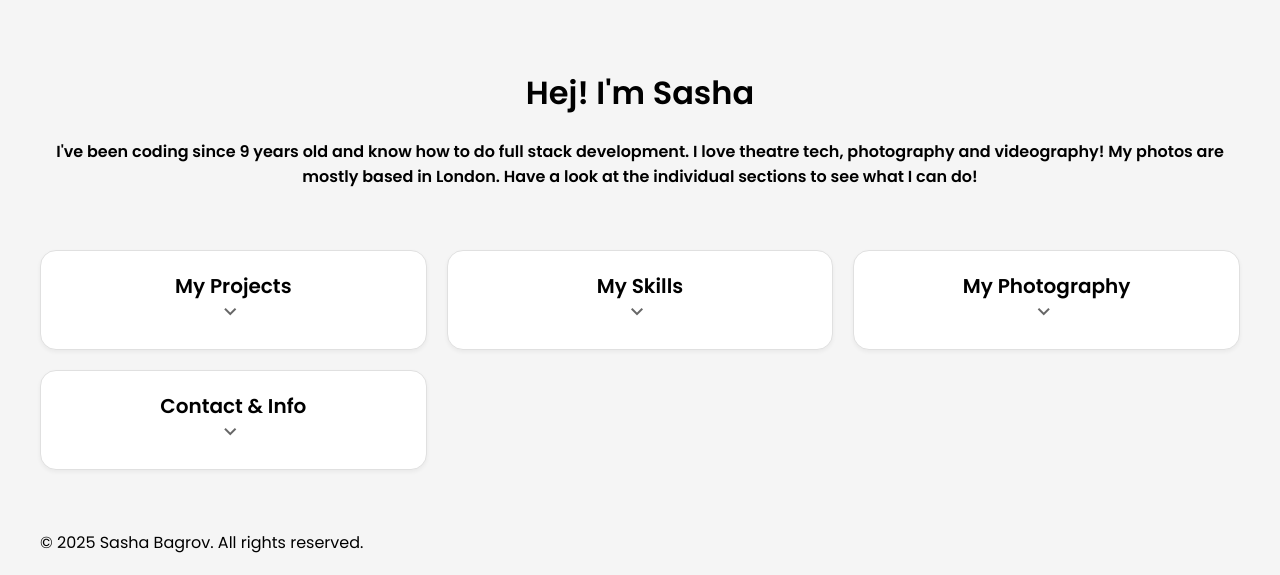
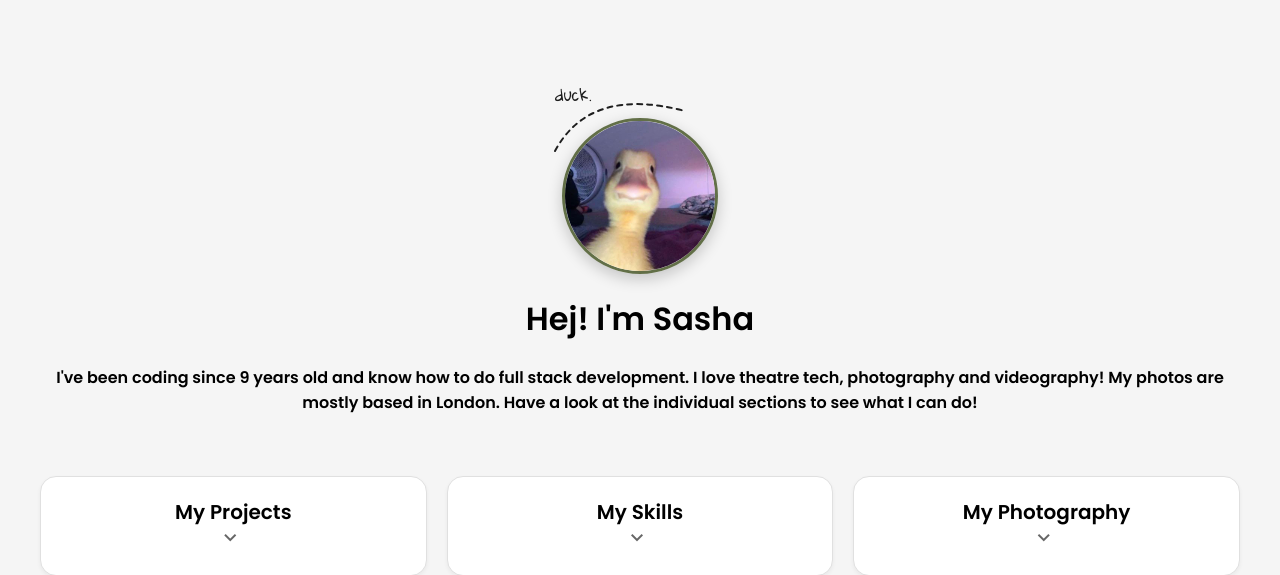
Before and after one commit to Fluffik3666/Portfolio, a Flask app: page / in a window 1280 px wide. Shown: the top 575 px of the page. Run offline with Flask 3, Linux system fonts and the light colour scheme.

Commit message:
Added PFP and svg saying duck.

```diff
--- a/src/static/css/index.css
+++ b/src/static/css/index.css
@@ -1,4 +1,5 @@
 @import url('https://fonts.googleapis.com/css2?family=Poppins:wght@300;400;500;600&display=swap');
+@import url('https://fonts.googleapis.com/css2?family=Gloria+Hallelujah&display=swap');
 
 
 :root {
@@ -23,11 +24,84 @@ html {
     gap: 40px;
 }
 
-
 .intro {
     text-align: center;
     width: 100%;
     position: relative;
+}
+
+.profile-container {
+    display: flex;
+    flex-direction: column;
+    align-items: center;
+    gap: 0;          /* removed gap completely */
+    overflow: visible;
+    margin: 0 auto;
+}
+
+
+svg {
+    pointer-events: none;
+}
+
+svg.arrow {
+    transform: translateX(-15px) translateY(23px);
+}
+
+svg path {
+    stroke-linecap: round;
+    stroke-linejoin: round;
+    animation: draw 2s ease-in-out forwards;
+}
+
+svg text {
+    fill: #1e1e1e;
+    animation: fadeIn 1s ease-in-out forwards;
+}
+
+@keyframes draw {
+    0% {
+        stroke-dashoffset: 200;
+    }
+    100% {
+        stroke-dashoffset: 0;
+    }
+}
+
+@keyframes fadeIn {
+    from {
+        opacity: 0;
+    }
+    to {
+        opacity: 1;
+    }
+}
+
+.profile-pic {
+  width: 150px;
+  height: 150px;
+  position: relative;
+  overflow: hidden;
+  border-radius: 50%;
+  box-shadow: 0 5px 15px rgba(0,0,0,0.2);
+  border: 3px solid var(--accent-color);
+  transition: transform 0.3s ease;
+}
+
+.profile-pic img {
+  width: 100%;
+  height: 100%;
+  object-fit: cover;
+}
+
+.profile-pic:hover {
+  transform: scale(1.1);
+}
+
+.arrow {
+    overflow: visible;
+    margin-bottom: -30px;  /* pulls the profile pic up towards the arrow */
+    transform: scale(0.8); /* makes arrow slightly smaller */
 }
 
 .buttons {
--- a/src/templates/index.html
+++ b/src/templates/index.html
@@ -12,10 +12,18 @@
 <body>
     <div class="container">
         <div class="intro">
+            <div class="profile-container">
+                <svg class="arrow" width="200" height="100" viewBox="0 0 200 100" xmlns="http://www.w3.org/2000/svg">
+                    <path d="M30,80 Q65,15 160,40" fill="none" stroke="#1e1e1e" stroke-width="2" stroke-dasharray="5,5"></path>
+                    <text x="30" y="30" font-family="Gloria Hallelujah" font-size="16">duck.</text>
+                </svg>
+                <div class="profile-pic">
+                    <img src="{{ url_for('static', filename='images/pfp/profile.jpg') }}" alt="Profile picture">
+                </div>
+            </div>
             <h1>Hej! I'm Sasha</h1>
             <h4>I've been coding since 9 years old and know how to do full stack development. I love theatre tech, photography and videography! My photos are mostly based in London. Have a look at the individual sections to see what I can do!</h4>
         </div>
-
         <div class="buttons">
             <div class="button-container">
                 <div class="top-row">
```
Also changed, not shown: src/static/images/pfp/profile.jpg (added).
